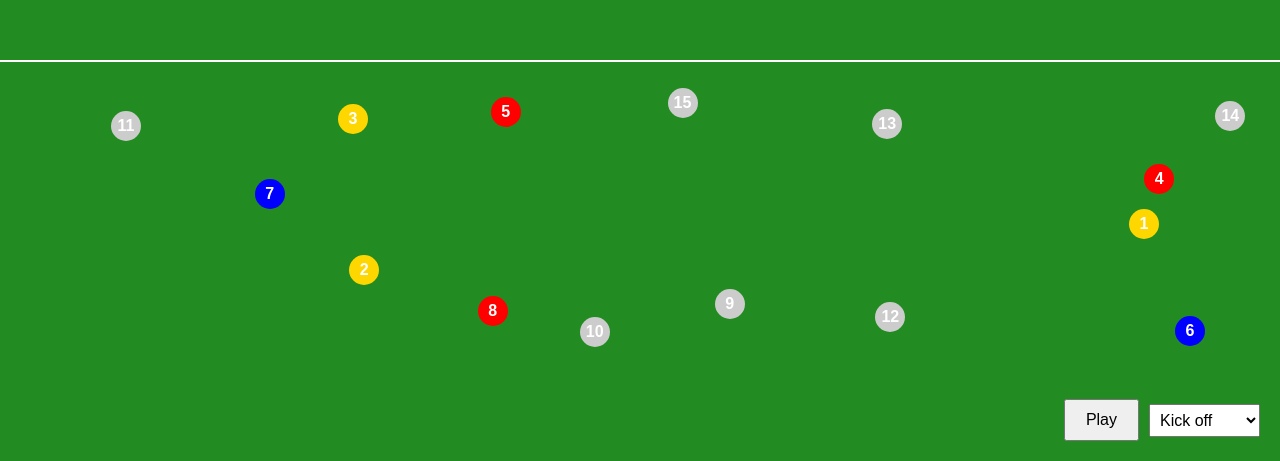
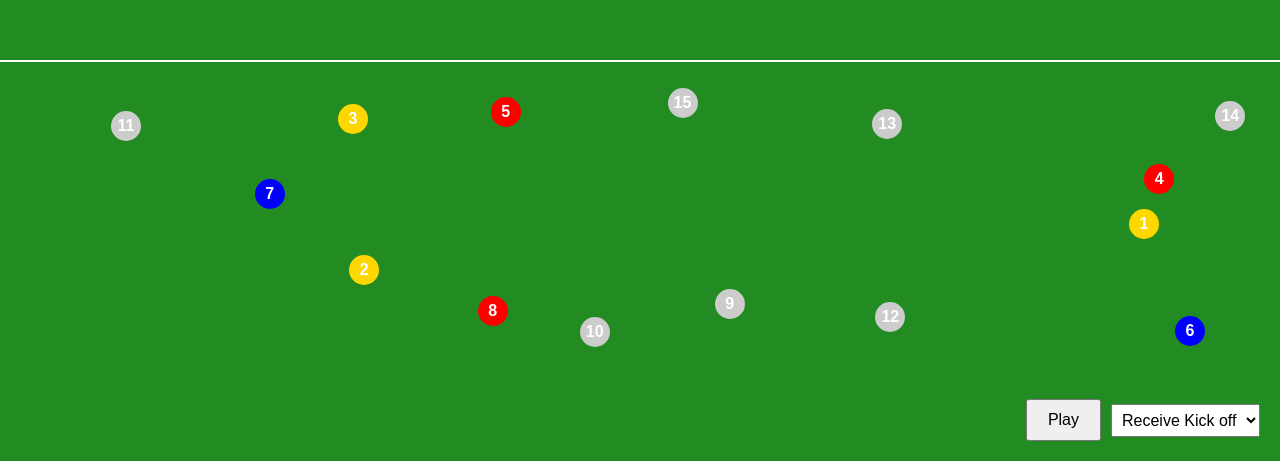
Before and after one commit to jace-crafted/RugbyPlays, a plain HTML site: page index.html in a window 1280 px wide. Shown: the part 339-800 px from the top of the page. Drawn offline with Linux system fonts and the light colour scheme.

Commit message:
Update index.html

```diff
--- a/index.html
+++ b/index.html
@@ -108,10 +108,9 @@
   <div id="controls">
     <button id="playButton">Play</button>
     <select id="positionSelect">
-      <option>Kick off</option>
-      <option>Scrum</option>
-      <option>Left Maul</option>
-      <option>Right Maul</option>
+      <option>Receive Kick off</option>
+      <option>Left Scrum</option>
+      <option>Right Scrum</option>
     </select>
   </div>
 </div>
@@ -321,9 +320,6 @@
 
   // Play/Reset button handling
   playButton.addEventListener('click', () => {
-	dots.forEach(dot => {
-		console.log(dot.dataset.label+" x - "+dot.dataset.xPercent+" y - "+dot.dataset.yPercent);
-	});
     if (!isPlaying) {
       isPlaying = true;
       playButton.textContent = 'Reset';
```
